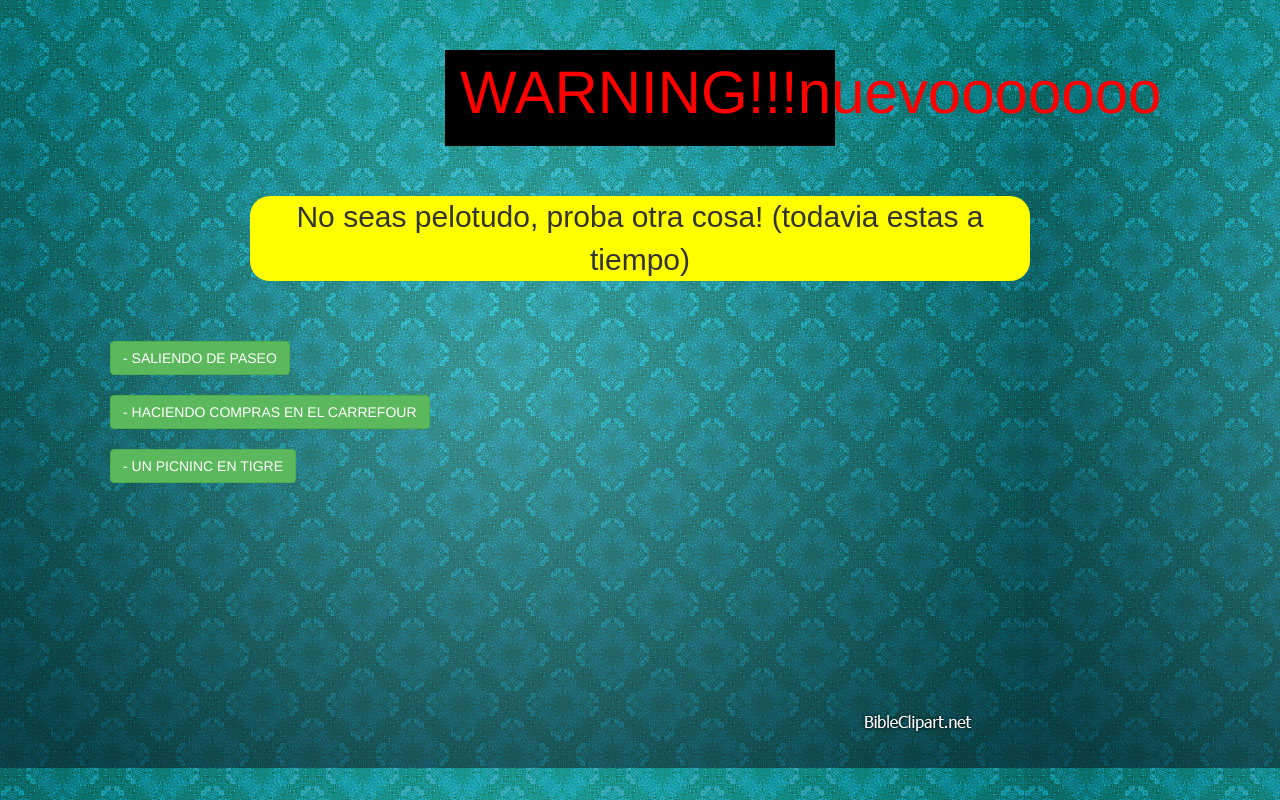
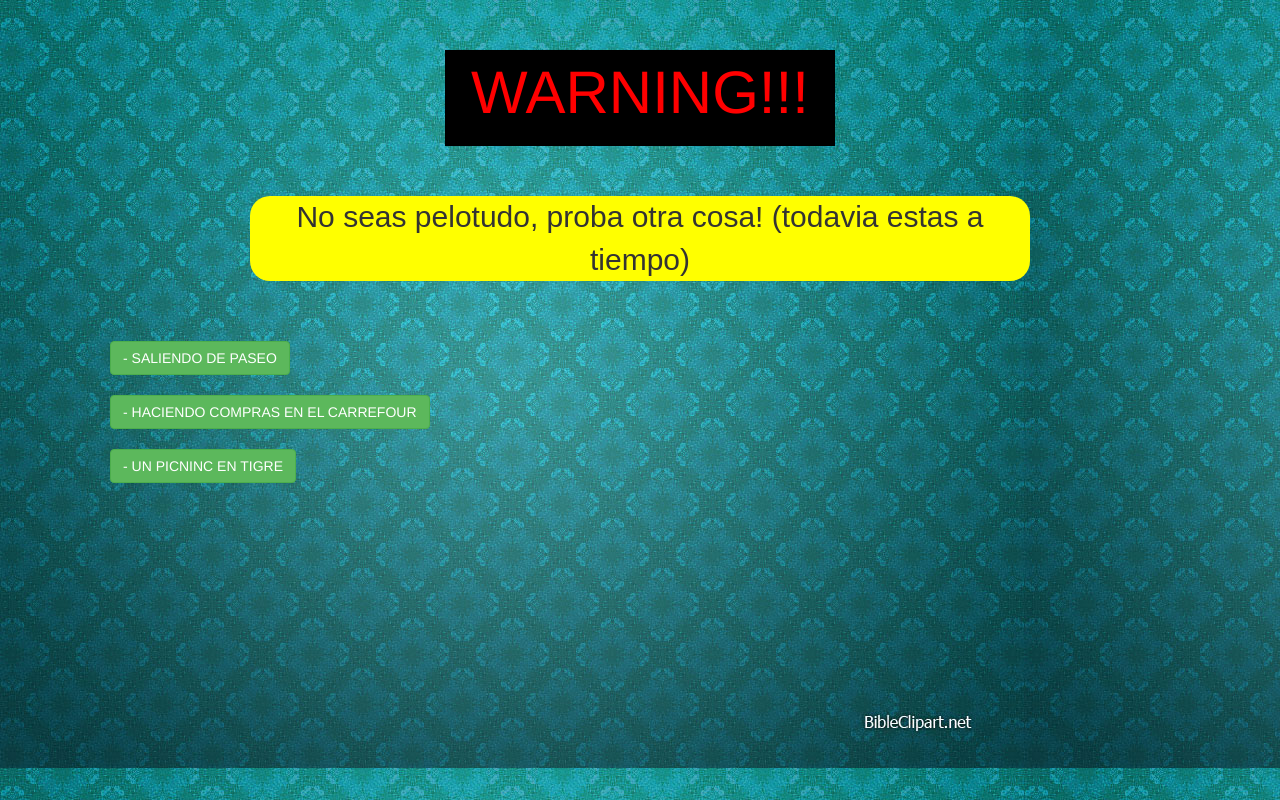
Before and after one commit to Richar82/hola, a plain HTML site: page ultima.html in a window 1280 px wide. Drawn offline with nearby package versions, Linux system fonts and the light colour scheme.

Commit message:
Revert "cambio"
This reverts commit 5e9e9618b6d894d026d2bea83f4b25746668bde7.

```diff
--- a/ultima.html
+++ b/ultima.html
@@ -10,7 +10,7 @@
         <div class='row'>
           <div class='col-md-4'></div>
           <div class='col-md-4' style="background-color:black">
-            <p style="color:red; font-size:60px">WARNING!!!nuevooooooo</p>
+            <p style="color:red; font-size:60px">WARNING!!!</p>
           </div>
           <div class='col-md-4'></div>
         </div>
```
